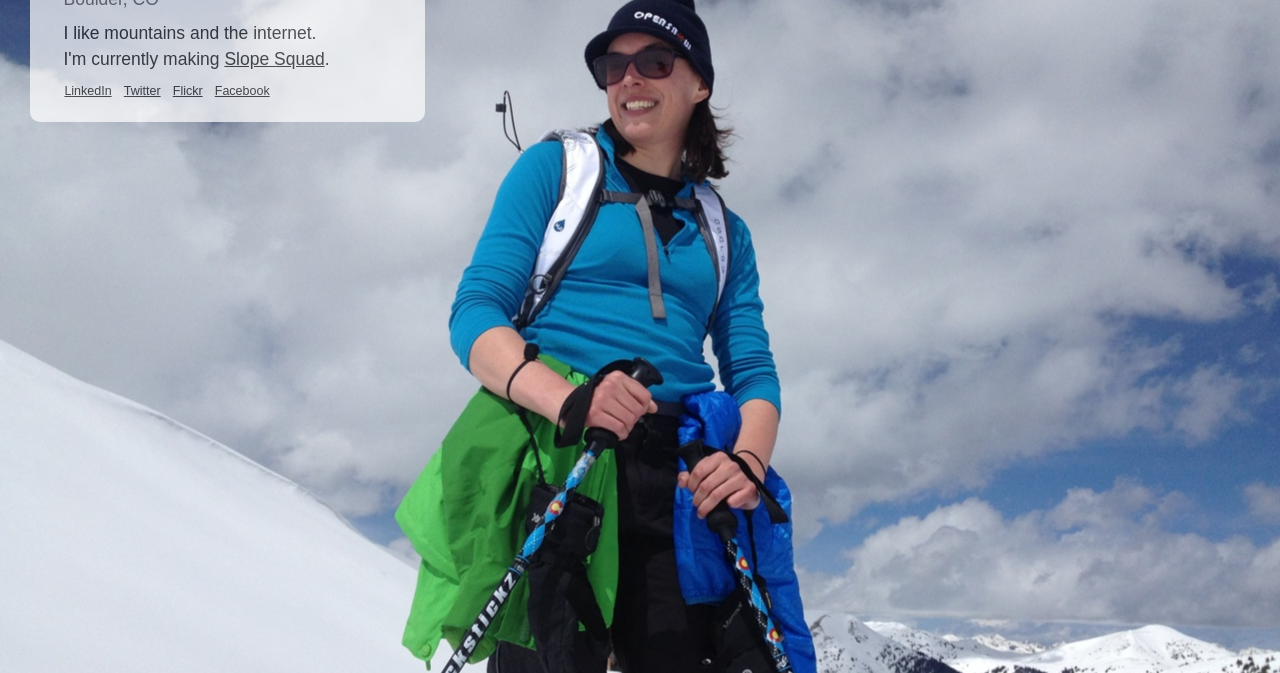
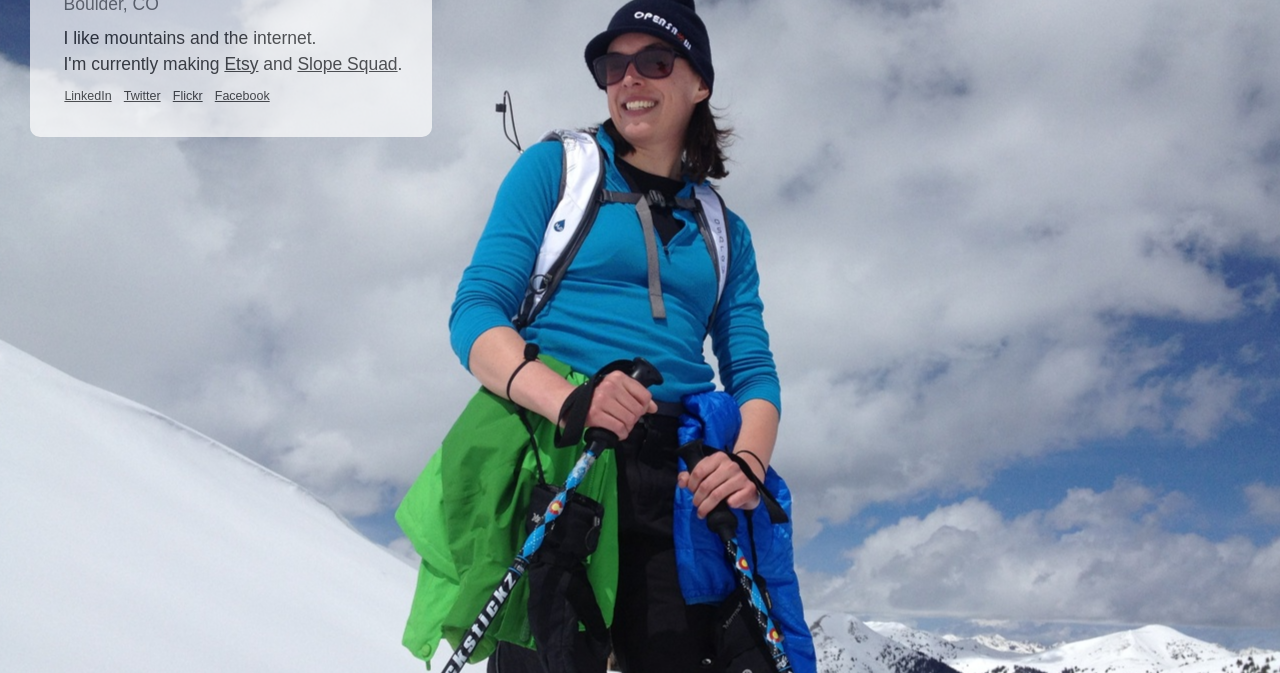
Before and after one commit to rachelv/magnetbox.org, a plain HTML site: page index.html in a window 1280 px wide. Shown: the part 127-800 px from the top of the page. Drawn offline with Linux system fonts and the light colour scheme.

Commit message:
add etsy, tweak padding

```diff
--- a/index.html
+++ b/index.html
@@ -11,11 +11,11 @@
     <h1>Rachel Vecchitto</h1>
     <p class="location">Boulder, CO</p>
     <p>I like mountains and the internet.</p>
-    <p>I'm currently making <a href="http://www.slopesquad.com">Slope Squad</a>.</p>
+    <p>I'm currently making <a href="http://www.etsy.com">Etsy</a> and <a href="http://www.slopesquad.com">Slope Squad</a>.</p>
     <ul class="links">
       <li class="first"><a href="http://www.linkedin.com/in/rachelvecchitto">LinkedIn</a></li>
       <li><a href="http://twitter.com/rachelv">Twitter</a></li>
-      <li><a href="http://www.flickr.com/photos/rachelv/">Flickr</a></li>
+      <li><a href="http://www.flickr.com/photos/rachelv">Flickr</a></li>
       <li><a href="http://www.facebook.com/rachel.vecchitto">Facebook</a></li>
     </p>
   </div>
--- a/main.css
+++ b/main.css
@@ -24,7 +24,7 @@ h1 {
   filter:alpha(opacity=70);
   top: 40px;
   left: 30px;
-  padding: 15px 30px 20px 30px;
+  padding: 20px 30px 30px 30px;
 }
   .content p {
     padding: 0 0 .25em .2em;
```
